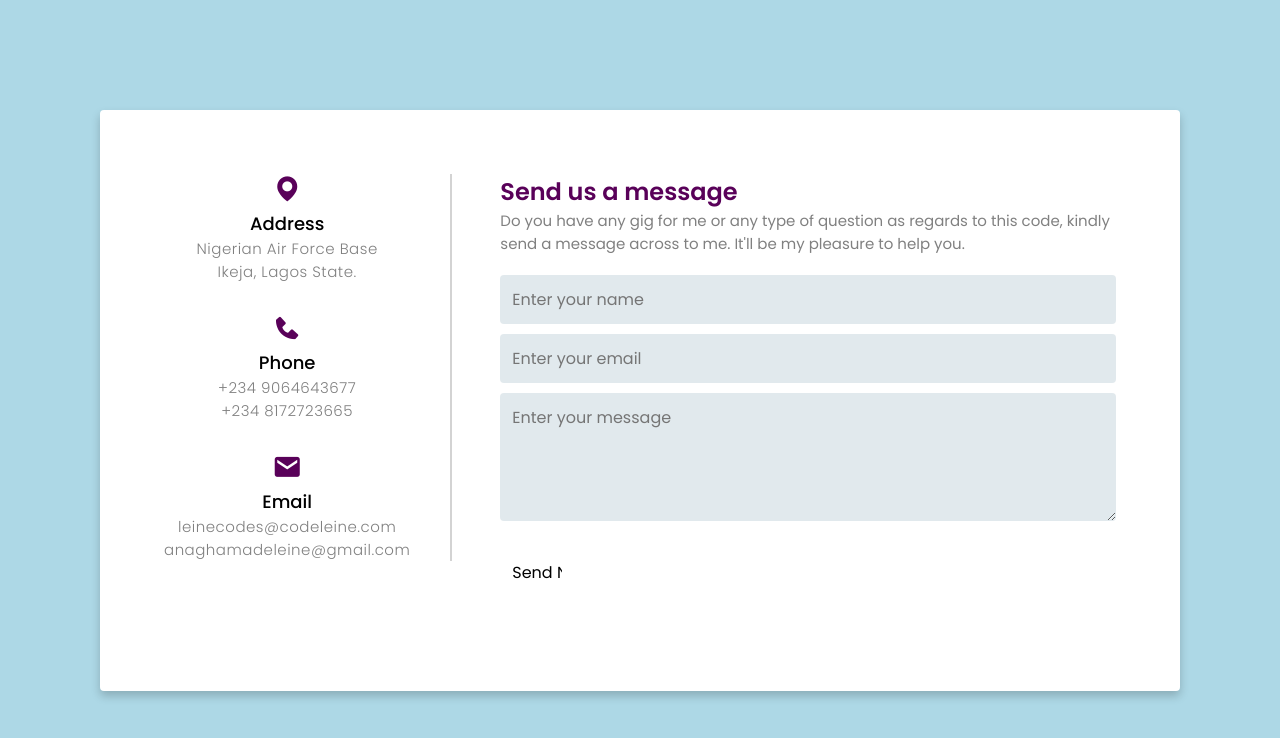
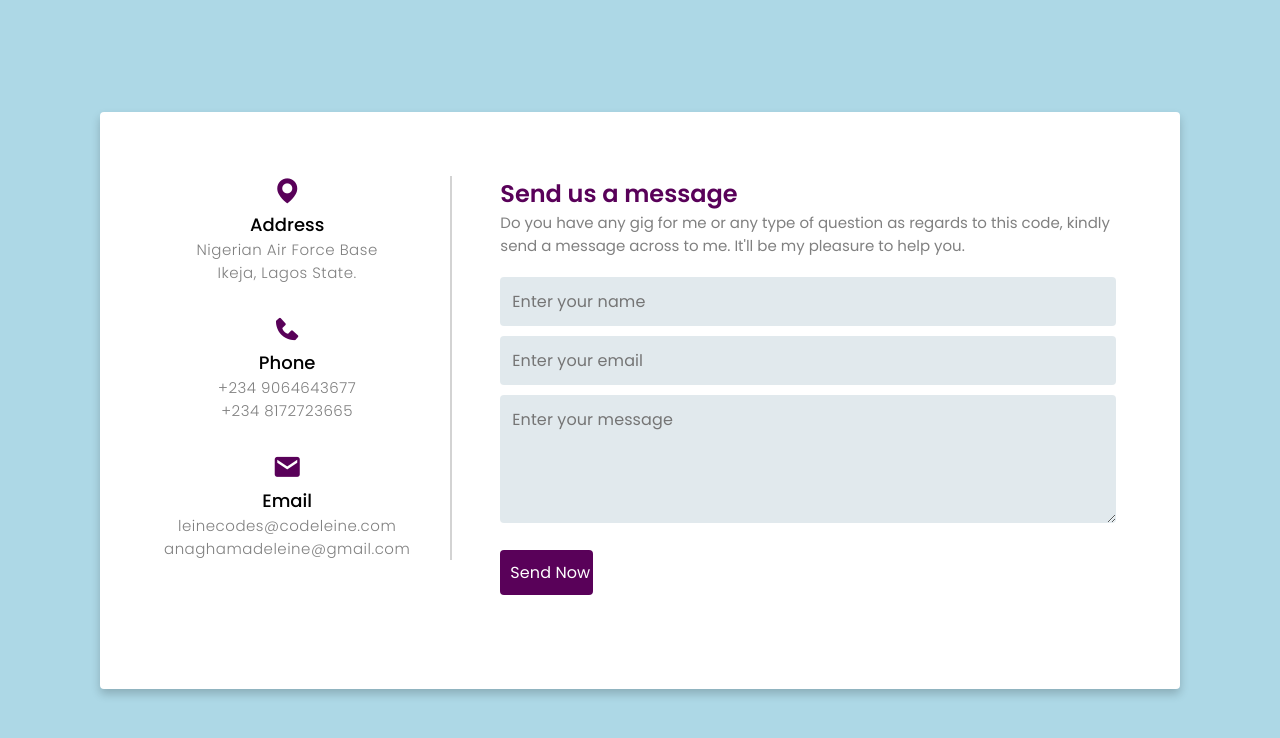
Before and after one commit to MedalLeink/Contact-Us_Form, a plain HTML site: page index.html in a window 1280 px wide. Drawn offline with nearby package versions, Linux system fonts and the light colour scheme.

Commit message:
some adjustments done to the whole deisgn

```diff
--- a/styles.css
+++ b/styles.css
@@ -50,7 +50,7 @@ body {
     color: rgb(89, 1, 89);
     align-items: center;
     font-weight: 500;
-    padding-bottom: 6px;
+    /* padding-bottom: 6px; */
 }
 
 .details1,
@@ -94,6 +94,7 @@ body {
     border-radius: 4px;
     font-size: 16px;
     color: black;
+    letter-spacing: 0.1px;
 }
 
 .form-area form textarea {
@@ -104,6 +105,9 @@ body {
 
 .form-area .send {
     font-size: 16px;
-    width: 10%;
-    background-color: #fff;
+    width: 15%;
+    background-color: rgb(89, 1, 89);
+    color: #fff;
+    padding: 10px;
+    cursor: pointer;
 }
```
